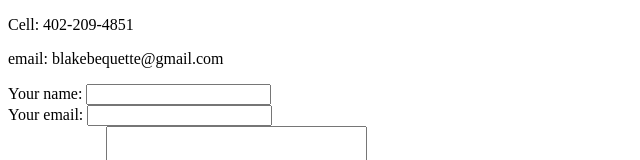
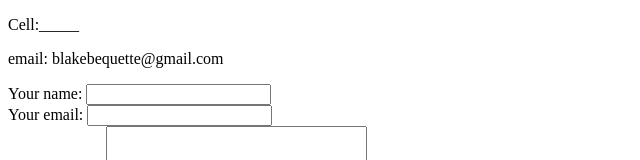
Before and after one commit to blakebequette/cv, a plain HTML site: page contact.html in a window 1280 px wide. Shown: the top 160 px of the page, without its empty margins (0-640 px from the left). Drawn offline with Linux system fonts and the light colour scheme.

Commit message:
Add files via upload

```diff
--- a/contact.html
+++ b/contact.html
@@ -5,7 +5,7 @@
         <title></title>
     </head>
     <body>
-        <p>Cell: 402-209-4851</p>
+        <p>Cell:_____</p>
         <p>email: blakebequette@gmail.com</p>
 
         <form class="mailto:blakebequette@gmail.com" action="index.html" method="post">
```
